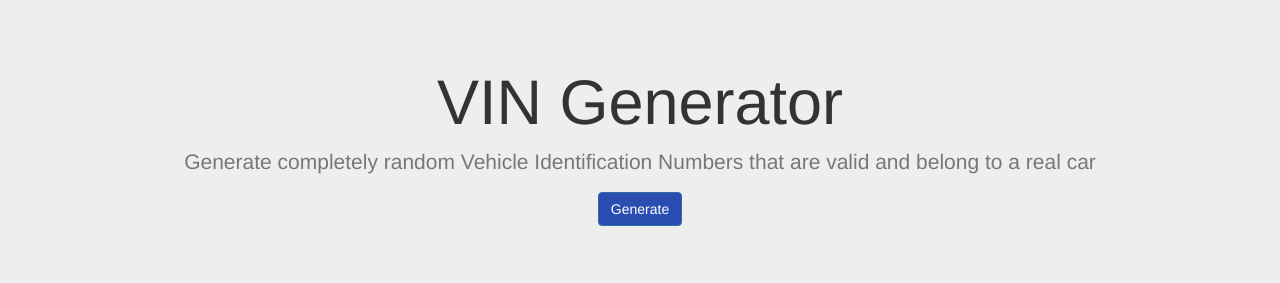
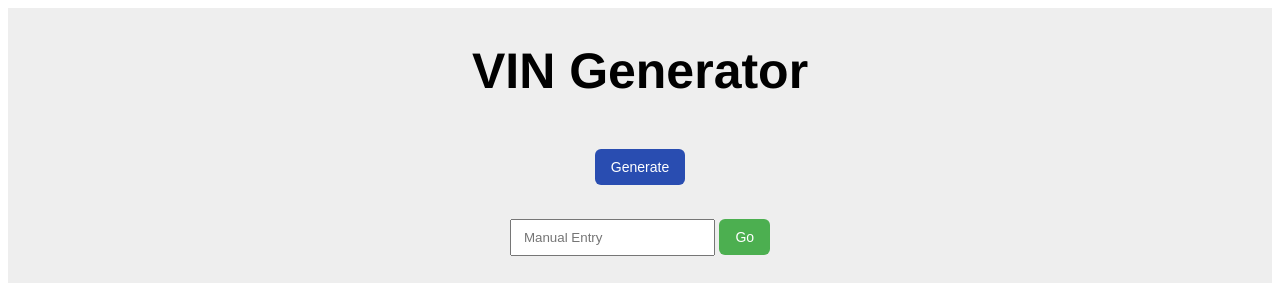
Before and after one commit to CPHT/vin-generator-python-flask, a Flask app: template templates/index.html in a window 1280 px wide. Shown: the top 283 px of the page. Run offline with Flask 2, Linux system fonts and the light colour scheme; the template is opened without the code that fills it: most values are stand-ins (such as "Sample title", 1, 10 or a date in 2020); grey boxes marked "Sample" are stand-in pictures; some libraries are stand-ins or nearby versions.

Commit message:
added manual entry

```diff
--- a/main.py
+++ b/main.py
@@ -1,7 +1,7 @@
 #!/usr/bin/env python3
 
 import boto3
-from flask import Flask, render_template
+from flask import Flask, render_template, request
 import os
 import pyqrcode
 import random
@@ -11,7 +11,7 @@ from include import *
 
 vehicle = {'vin': None, 'make': None, 'manufacturer': None, 'model': None, 'year': None, 'series': None}
 
-def get_random_vin():
+def make_random_vin():
     first_8 = random.choice(list(vin_prefixes))
     first_10 = first_8 + 'A' + vin_prefixes[first_8] # 'A' is a temporary placeholder for the checksum char
     last_7 = ''.join([random.choice(base_vin_map) for n in range(7)])
@@ -20,6 +20,9 @@ def get_random_vin():
     vin = vin[:8] + get_check_digit(vin) + vin[9:] # replace checksum digit with valid value
     return vin
 
+def get_random_vin():
+    r = requests.get('http://randomvin.com/getvin.php?type=real')
+    return r.text
 
 def get_check_digit(vin):
     ii = 0
@@ -43,13 +46,18 @@ def get_check_digit(vin):
         return str(remainder)
 
 
-def get_vehicle():
+def get_vehicle(vin=None):
+    manual_entry = False
+
+    if vin != None:
+        manual_entry = True
 
     found = False
-    vin = None
     while found == False:
         vehicle.clear()
-        vin = get_random_vin()
+        if manual_entry == False:
+            vin = get_random_vin()
+            #vin = make_random_vin()
 
         # get year
         if vin[6].isdigit(): # check if vehicle is pre 2010
@@ -70,6 +78,8 @@ def get_vehicle():
                                 vehicle['vin'] = vin
                                 found = True
                             else:
+                                if manual_entry:
+                                    return 0
                                 break
 
                         # make
@@ -100,12 +110,21 @@ def get_vehicle():
 
 
 app = Flask(__name__, static_folder="/tmp")
-@app.route("/", methods = ['POST', 'GET'])
+@app.route("/")#, methods = ['POST', 'GET'])
 def home():
     data = get_vehicle()
     s3 = boto3.client('s3')
     s3.upload_file('/tmp/vin_qr_code.png', 'random-vin-generator', 'static/vin_qr_code.png')
     return render_template("index.html", data=data)
+
+@app.route("/", methods = ['POST'])
+def form_post():
+    vin = request.form['text']
+    if vin:
+        data = get_vehicle(vin)
+        if data:
+            return render_template("index.html", data=data)
+    return "Invalid VIN"
 
 @app.after_request
 def add_header(r):
--- a/templates/index.html
+++ b/templates/index.html
@@ -4,23 +4,31 @@
   <title>Random VIN Generator</title>
   <meta charset="utf-8">
   <meta name="viewport" content="width=device-width, initial-scale=1">
-  <link rel="stylesheet" href="https://maxcdn.bootstrapcdn.com/bootstrap/3.4.0/css/bootstrap.min.css">
-  <script src="https://ajax.googleapis.com/ajax/libs/jquery/3.4.1/jquery.min.js"></script>
-  <script src="https://maxcdn.bootstrapcdn.com/bootstrap/3.4.0/js/bootstrap.min.js"></script>
+
 </head>
-<body>
 
 <style>
-    .table th {
-        text-align: center;
+    body {
+        font-family: "Helvetica Neue",Helvetica,Arial,sans-serif;
     }
 
-    .table {
-        border-radius: 5px;
-        width: 50%;
-        margin: 0px auto;
-        float: none;
+    .container-main {
+        display: flex;
+        flex-direction: column;
+        justify-content: center;
+        align-items: center;
     }
+
+    .container-header {
+        background-color: #eee
+    }
+
+    .container-image {
+        display: flex;
+        flex-direction: row;
+        justify-content: center;
+    }
+
     .badge {
         padding: 15px 15px 15px;
         font-size: 40px;
@@ -29,48 +37,88 @@
         background-color: #294db1;
         border-radius: 9px;
         flex: 0 0 auto;
+        font-weight: 700px;
     }
-    a.list-group-item {
-      display: flex;
-      align-items: center;
+
+    .button {
+        border: none;
+        color: white;
+        padding: 10px 16px;
+        text-color: white;
+        text-align: center;
+        text-decoration: none;
+        display: inline-block;
+        font-size: 14px;
+        border-radius: 6px;
     }
+
+    a {
+        color: white;
+        text-decoration: none;
+    }
+
+    .green {
+        background-color: #4CAF50;
+    }
+
+    .blue {
+        background-color: #294db1;
+    }
+
+    input {
+        padding: 9px 12px;
+    }
+
+    h1 {
+        font-size: 50px;
+    }
+
+
 </style>
-
+<body>
 <main role="main">
 
-  <section class="jumbotron text-center">
-    <div class="container">
-      <h1 class="jumbotron-heading">VIN Generator</h1>
-      <p class="lead text-muted">Generate completely random Vehicle Identification Numbers that are valid and belong to a real car</p>
+<div class="container-header">
+    <div class="container-main">
+        <h1>VIN Generator</h1>
         <p>
-        <a href="{{ url_for('home')}}" class="btn btn-primary my-2" style="background-color: #294db1">Generate</a>
+            <button class="button blue" type="submit"><a href="{{ url_for('home')}}">Generate</a></button>
+            <br>
+            <br>
+            <div class="span justify-content-center d-flex">
+                <form method="POST">
+                    <div class="input-group input-group-sm mb-3">
+                        <input type="text" name="text" minlength=17 maxlength=17 "form-control" placeholder="Manual Entry">
+                        <button class="button green" type="submit">Go</button>
+                    </div>
+                </form>
+            </div>
         </p>
+        <br>
     </div>
-  </section>
+</div>
 
-<div class="container h-100 d-flex justify-content-center text-center">
-        <div class="badge badge-pill badge-primary" >
+<div class="container-main">
+    <p>
+        <div class="text-center">
+            <div class="badge">
                 <span style="text-align: center">{{data.year}}</span>
                 <span style="text-align: center">{{data.make}}</span>
                 <span style="text-align: center">{{data.model}}</span>
             </div>
         </div>
 
-<div class="container text-center">
-  <h1 class="jumbotron-heading">{{data.vin}}</h1>
+        <div class="text-center">
+            <h1>{{data.vin}}</h1>
+        </div>
 
-    <div class="paragraphs">
-      <div class="row">
-        <div class="span justify-content-center d-flex">
-          <img style="float:center; padding 50px; height: 300px" src="{{data.image}}">
-          <img style="float:center" src="{{url_for('static', filename='vin_qr_code.png')}}" />
-
+        <div class="container-image">
+            <img style="float:center; padding 50px; height: 200px" src="{{data.image}}">
+            <img style="float:center" src="{{url_for('static', filename='vin_qr_code.png')}}">
         </div>
-      </div>
+    </p>
 </div>
 
 </main>
-
-
 </body>
 </html>
```
Lines whose indentation alone changed are shown as unchanged.
